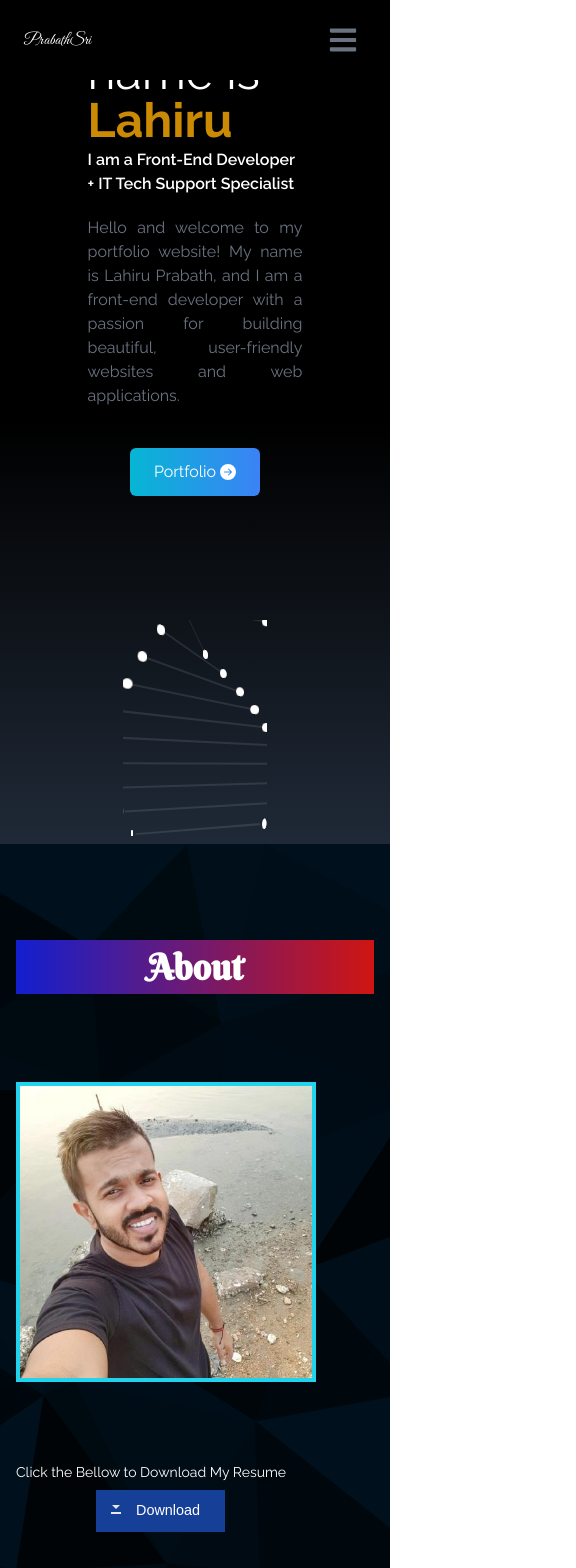
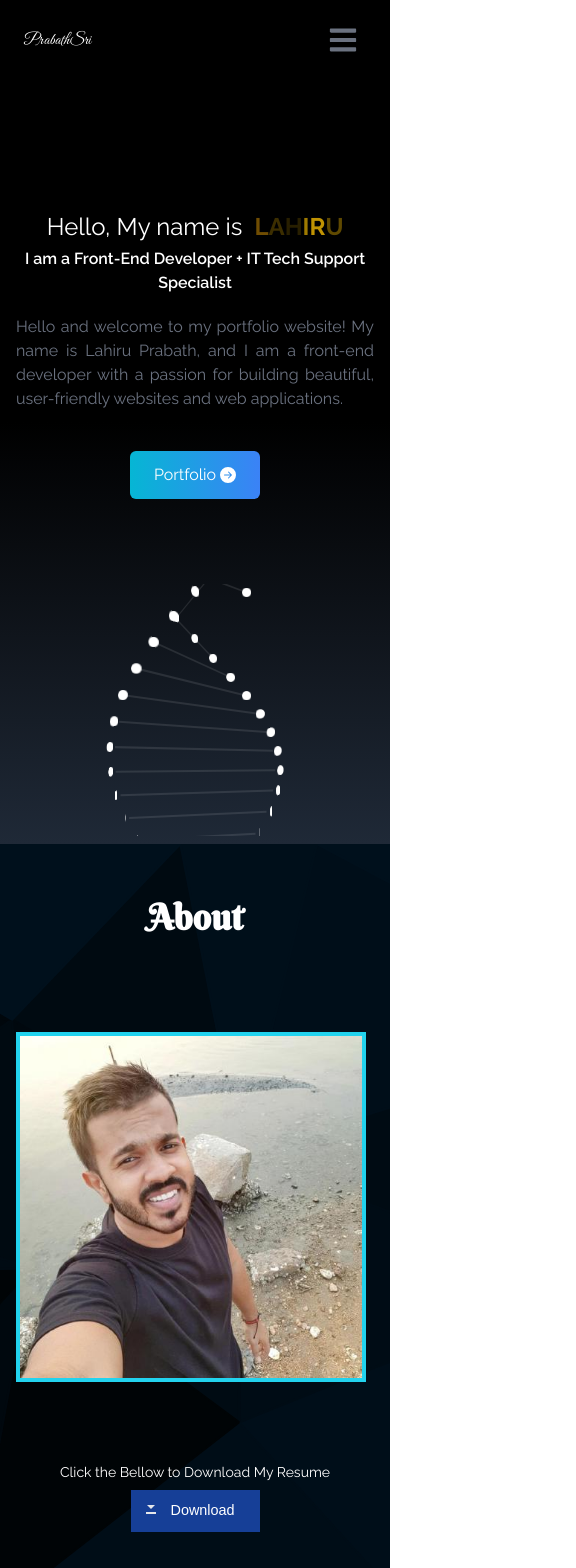
Before and after one commit to lahiruprabathft/my-portfolio, a React (Create React App) app: page / in a window 390 px wide. Shown: the top 1568 px of the page, 576 px wide, since content can reach past the window. Built offline with nearby package versions, Linux system fonts and the light colour scheme.

Commit message:
UI Changes

```diff
--- a/src/components/Abouts.jsx
+++ b/src/components/Abouts.jsx
@@ -3,20 +3,21 @@ import Heroimage from '../assets/hero.jpg'
 
 const Abouts = () => {
   return (
-    <div Name='About' className= 'w-full h-screen bgimg text-white pt-[50px] lg:pt-0' >
+    <div Name='About' className= 'w-full h-screen bgimg text-white pt-[50px] lg:pt-0 max-md:w-full max-md:h-auto max-md:pt-0'  >
 
     <div className='max-w-screen-lg p-4 mx-auto flex flex-col justify-center w-full h-fit '>
         <div className='pb-2 text-center lg:text-left'>
             <p className='subheading'>About</p>
         </div>
 
-        <div className='sm:flex '>
+        <div className='sm:flex max-md:flex-col-reverse max-md:text-center'>
             <div className='w-full mt-12 sm:w-1/2'>
-                  <img src={Heroimage} alt=""  className='w-[300px] my-[80px]  border-4 border-cyan-400 hover:border-yellow-300 duration-200 shadow-yellow-400 '/>
+                  <img src={Heroimage} alt=""  className='w-[300px] my-[80px] max-md:w-[350px] border-4 border-cyan-400 hover:border-yellow-300 duration-200
+                  shadow-yellow-400 max-md:ml-0'/>
 
            <div className='mb-4'>
             <p className='mb-2 text-sm'>Click the Bellow to Download My Resume</p>
-              <div className='ml-20'> <a href="/public/Lahiru-Prabath Resume 2023.pdf" class="buttonDownload">Download</a> </div>
+              <div className='ml-20 max-md:m-0'> <a href="/public/Lahiru-Prabath Resume 2023.pdf" class="buttonDownload">Download</a> </div>
            </div>
              </div>
             <div className='w-full text-justify px-2  sm:w-1/2'>
--- a/src/components/Carousel.jsx
+++ b/src/components/Carousel.jsx
@@ -51,13 +51,14 @@ const Carousel = () => {
 
 
   return (
-    <div  name='Portfolio' className='w-full'>
+    <div  name='Portfolio' className='w-full h-screen bg-slate-50 max-md:h-auto '>
        <div className='pb-2 text-center lg:text-left'>
-            <p className='subheading'>PortFolio</p>
+            <p className='subheading text-black'>PortFolio</p>
         </div>
-    <div  className="flex items-center justify-center w-full h-screen pr-[100px] bg-slate-50">
+    <div  className="flex items-center justify-center w-full h-screen pr-[100px] bg-slate-50
+    max-md:h-auto  max-md:block  max-md:w-full  max-md:p-0 ">
 
-    <div className='flex justify-between relative top-[50%] left-[48%]'>
+    <div className='flex justify-between relative top-[35%] left-[48%] max-md:hidden'>
       <button
         className="bg-cyan-700 text-white px-4 py-2 my-6 mx-5 rounded-full focus:outline-none"
         onClick={prevProject}
@@ -75,21 +76,21 @@ const Carousel = () => {
       {projects.map((project, index) => (
         <div
           key={project.id}
-          className={`w-1/5 h-2/5 transform ${
+          className={`w-1/5 h-2/5 transform  max-md:w-full  max-md:h-auto max-md:my-20 max-md:pl-4 ${
             index === selected
               ? 'scale-150'
               : index === (selected - 1 + projects.length) % projects.length ||
                 index === (selected + 1) % projects.length
-              ? 'scale-125'
+              ? 'scale-125 '
               : ''
-          } transition-transform duration-300 mx-16`}
+          } transition-transform duration-300 mx-16 max-md:mx-22`}
           onClick={() => selectProject(index)}
         >
-          <div className="bg-white rounded-lg p-2 pr-[40px]">
-            <img src={project.image} alt={project.topic} className='w-full h-40 object-cover mb-4' />
-            <h2 className="text-xl font-semibold">{project.topic}</h2>
+          <div className="bg-slate-50 rounded-lg p-2 pr-[40px]  max-md:w-full  max-md:h-fit max-md:my-4 max-md:ml-4 hover:scale-105 transition 1s" >
+            <img src={project.image} alt={project.topic} className='w-full h-40 object-cover mb-4  max-md:h-fit  max-md:w-2/3 max-md:py-2' />
+            <h2 className="text-xl font-semibold max-md:my-1">{project.topic}</h2>
             <p className="text-gray-500 mb-4 text-[10px]">{project.description}</p>
-            <div className="flex justify-between  px-4">
+            <div className="flex justify-between  px-4 ">
               <a
                 href={project.demoLink}
                 target="_blank"
@@ -102,7 +103,8 @@ const Carousel = () => {
                 href={project.codeLink}
                 target="_blank"
                 rel="noopener noreferrer"
-                className="bg-blue-400 text-[10px] w-[80px] h-[20px] text-center pt-[2px] rounded-full hover:bg-blue-600 text-white focus:outline-none"
+                className="bg-blue-400 text-[10px] w-[80px] h-[20px] text-center pt-[2px] rounded-full hover:bg-blue-600
+                 text-white focus:outline-none max-md:mr-20"
               >
                 View Code
               </a>
--- a/src/components/Contact.jsx
+++ b/src/components/Contact.jsx
@@ -4,9 +4,9 @@ const Contact = () => {
   return (
     <div name='Contact' className='w-full h-screen bg-gradient-to-b from-black to-gray-800 p-4 text-white overflow-hidden'>
         <div className='flex flex-col p-4 justify-center max-w-screen-lg mx-auto h-screen'>
-            <div className='pb-8 text-center lg:text-left' >
+            <div className='pb-8 text-center lg:text-left ' >
                 <p className='subheading'>Contact</p>
-                <p className='py-6'>Submit below form to get in touch with me</p>
+                <p className='py-6 text-center'>Submit below form to get in touch with me</p>
             </div>
 
             <div className='flex justify-center items-center pb-[100px]'>
--- a/src/components/home.jsx
+++ b/src/components/home.jsx
@@ -5,17 +5,28 @@ import {Link} from 'react-scroll'
 // import robotimg from '../assets/robot.png'
 import DNA from './dna'
 
+
 const home = () => {
   return (
-    <div name="Home" className="h-screen w-full  bg-gradient-to-b  from-black via-black to-gray-800 ">
-      <div className="max-w-screen-lg mx-auto  flex flex-col items-center justify-center h-full px-4 md:flex-row
+    <div name="Home" className="h-screen w-full  bg-gradient-to-b  from-black via-black to-gray-800 max-md:w-full ">
+      <div className="max-w-screen-lg mx-auto animate flex flex-col items-center justify-center h-full px-4 md:flex-row
       ">
-        <div className='flex flex-col justify-center h-full w-[60%]'>
-          <h1 className='text-white text-5xl fadeIn '>Hello, My name is <span className='text-yellow-600 font-bold'>Lahiru</span></h1>
-          <h2 className="text-left font-semibold text-white text-md my-1">I am a Front-End Developer +  IT Tech Support Specialist </h2>
+        <div className='flex flex-col justify-center h-full w-[60%] max-md:w-full max-md:text-center'>
+          <h1 className='text-white text-5xl max-md:mt-[150px] max-md:text-2xl space-y-5 '>Hello, My name is &nbsp;
+
+                      <span className='text-yellow-600 font-bold fades'>L</span>
+                      <span className='text-yellow-600 font-bold fades'>A</span>
+                      <span className='text-yellow-600 font-bold fades'>H</span>
+                      <span className='text-yellow-600 font-bold fades'>I</span>
+                      <span className='text-yellow-600 font-bold fades'>R</span>
+                      <span className='text-yellow-600 font-bold fades'>U</span>
+
+
+          </h1>
+          <h2 className="text-left font-semibold text-white text-md my-1 max-md:text-center slide">I am a Front-End Developer +  IT Tech Support Specialist </h2>
           <p className='text-gray-500 py-4  max-w-md text-justify sm:text-left' > Hello and welcome to my portfolio website! My name is Lahiru Prabath, and I am a front-end developer with a passion for building beautiful, user-friendly websites and web applications.</p>
-          <div className="m-0 fades">
-            <Link to='Portfolio' smooth duration={500} className=" group text-white w-fit px-6 py-3 my-6 mt-6 flex items-center justify-center m-auto  sm:m-0 rounded-md bg-gradient-to-r from-cyan-500 to-blue-500 cursor-pointer ">
+          <div className="m-0">
+            <Link to='Portfolio' className=" group text-white w-fit px-6 py-3 my-6 mt-6 flex items-center justify-center m-auto  sm:m-0 rounded-md bg-gradient-to-r from-cyan-500 to-blue-500 cursor-pointer ">
               Portfolio
               <span className="group-hover:rotate-90 duration-300 size={25} ml-1 " >
               <BsFillArrowRightCircleFill/>
@@ -27,7 +38,7 @@ const home = () => {
 
         </div>
 
-          <div className=' pb-9 pt-2 mb-2 sm:pt-6 w-[40%] h-[90vh] mt-[100px] overflow-hidden z-0'  >
+          <div className=' pb-9 pt-2 mb-2 sm:pt-6 w-[40%] h-[90vh] mt-[100px] overflow-hidden z-0 max-md:w-full max-md:h-fit max-md:mt-0'  >
     {/* DNA */}
               <DNA />
 
--- a/src/index.css
+++ b/src/index.css
@@ -33,8 +33,8 @@
 .subheading{
   font-size: 36px;
   font-weight: 600;
-  background: #121FCF;
-  background: linear-gradient(to right, #121FCF 0%, #CF1512 100%);
+  /* background: #121FCF;
+  background: linear-gradient(to right, #121FCF 0%, #CF1512 100%); */
   /* -webkit-background-clip: text; */
   color: white;
   text-align: center;
@@ -354,6 +354,9 @@
   animation: fadeEffect 1.5s linear;
 }
 
+/* Drop Animation */
+
+
 /* animation spin */
 @keyframes spin {
   from {
@@ -369,20 +372,26 @@
 
 
 /*animation slide In */
-@keyframes slideIn {
+  @keyframes slideIn{
 
-  from {
+    from {
+      opacity: 0;
+      transform: translateX(-30%);
+    }
+    to {
+      opacity: 1;
+      transform: translateX(0);
+    }
+    }
 
-    transform: translateX(-50%);
-  }
-  to {
-    transform: translateX(0);
-  }
-  }
+.slide{
+  animation-fill-mode: none;
+  animation: slideIn 2s linear;
 
-.slidein{
-  animation: slideIn 1s linear;
 }
+
+
+
 
 /* animation Fadein */
 @keyframes fades {
@@ -394,7 +403,33 @@
 
 }
   .fades{
-    animation: fades 1s linear;
+    animation: fades 1s linear infinite;
+  }
+
+  .fades:nth-child(2)
+  {
+    animation-delay: 200ms;
+    color: #a78001;
+  }
+  .fades:nth-child(3)
+  {
+    animation-delay: 400ms;
+    color: #fec304;
+  }
+  .fades:nth-child(4)
+  {
+    animation-delay: 600ms;
+    color: #a78001;
+  }
+  .fades:nth-child(5)
+  {
+    animation-delay: 800ms;
+    color: #fec304;
+  }
+  .fades:nth-child(6)
+  {
+    animation-delay: 990ms;
+    color: #a78001;
   }
 
 
```
Also changed, not shown: src/components/Experience.jsx (+35 -37 lines).
